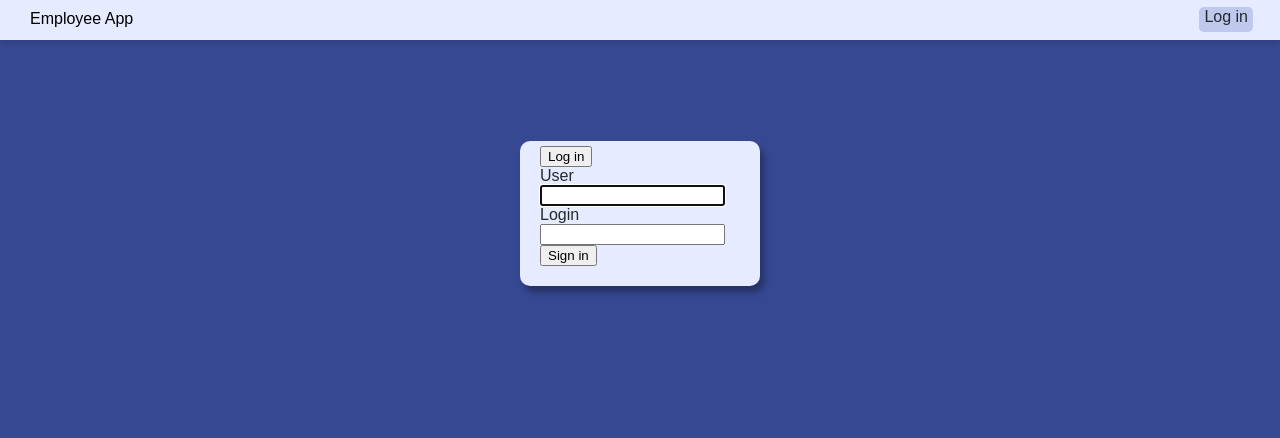
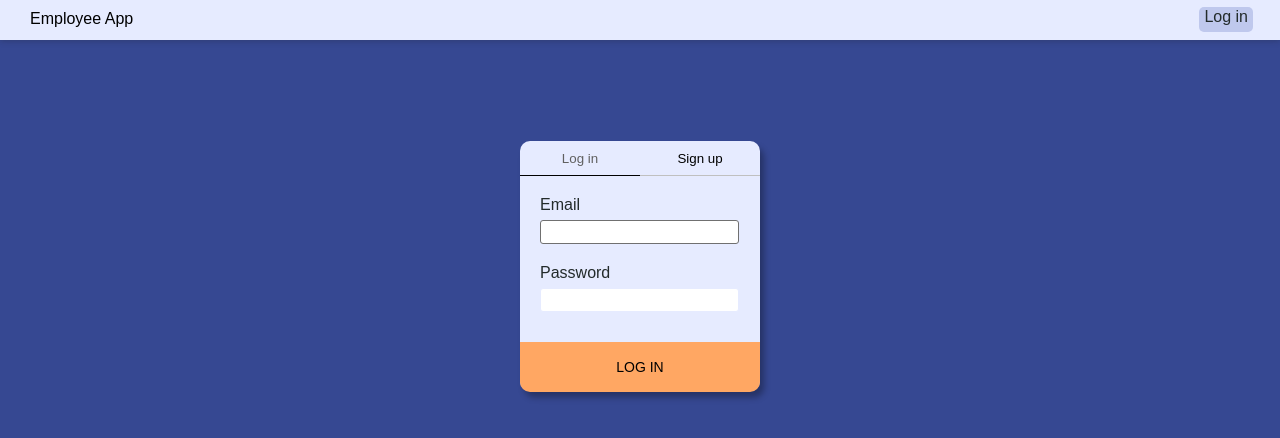
Before and after one commit to Jakub-T-Nowak/EmployeesApp, a React (Create React App) app: page /login in a window 1280 px wide. Shown: the top 438 px of the page. Built offline with nearby package versions, Linux system fonts and the light colour scheme; no server answers.

Commit message:
J-25: log in restyled and refactored

```diff
--- /dev/null
+++ b/jsconfig.json
@@ -0,0 +1,6 @@
+{
+    "compilerOptions": {
+      "baseUrl": "src"
+    },
+    "include": ["src"]
+  }
--- a/src/components/login/LogContainer.js
+++ b/src/components/login/LogContainer.js
@@ -1,14 +1,14 @@
 import React, { useContext } from "react";
-import { AuthContext } from "../../store/auth-store";
-import styles from "./LogIn.module.sass";
-import LogOut from "./LogOut";
-import LogIn from "./LogIn";
+import { AuthContext } from "store/auth-store";
+import styles from "./LogContainer.module.sass";
+import LogOut from "./logOut/LogOut";
+import LogIn from "./logIn/LogIn";
 
 const LogContainer = () => {
     const { isLogged, firstTime } = useContext(AuthContext);
 
     return (
-        <div className={styles.login}>
+        <div className={styles.container}>
             {!isLogged && <LogIn />}
             {isLogged && firstTime && (<div>{"You're succesfully logged in."}</div>)}
             {isLogged && <LogOut />}
--- /dev/null
+++ b/src/components/login/LogContainer.module.sass
@@ -0,0 +1,6 @@
+@import "../commonStyles/_background"
+
+.container
+    @include background
+    margin: 100px auto
+    width: 200px
--- a/src/components/login/LogIn.js
+++ /dev/null
@@ -1,50 +0,0 @@
-import React, { Fragment, useRef, useState, useContext } from "react";
-import { AuthContext } from "../../store/auth-store";
-import FirebaseAuthService from "../../FirebaseAuthService";
-import styles from "./LogIn.module.sass";
-
-const LogIn = () => {
-    const [log, setLog] = useState(false);
-    const { setFirstTime } = useContext(AuthContext);
-    const userNameRef = useRef();
-    const passwordRef = useRef();
-
-    const handleSubmit = event => {
-        event.preventDefault();
-
-        const userName = userNameRef.current.value;
-        const password = passwordRef.current.value;
-
-        const firebaseAction = log
-            ? FirebaseAuthService.loginUser
-            : FirebaseAuthService.registerUser;
-
-        firebaseAction(userName, password)
-            .then(userCredential => {
-                setFirstTime(true);
-                console.log(userCredential);
-            })
-            .catch(e => console.log(e.message));
-    };
-
-    const change = () => {
-        setLog(prev => !prev);
-    };
-
-    return (
-        <Fragment>
-            <button type="button" onClick={change}>
-                {!log ? "Log in" : "Sign in"}
-            </button>
-            <form onSubmit={handleSubmit}>
-                <label className={styles.login__label}>User</label>
-                <input type="text" ref={userNameRef} autoFocus />
-                <label>Login</label>
-                <input type="text" ref={passwordRef} />
-                <button type="submit">{log ? "Log in" : "Sign in"}</button>
-            </form>
-        </Fragment>
-    );
-};
-
-export default LogIn;
--- a/src/components/login/LogIn.module.sass
+++ /dev/null
@@ -1,20 +0,0 @@
-@import "../commonStyles/_background"
-@import "../commonStyles/colors"
-
-.login
-    @include background
-    margin: 100px auto
-    width: 200px
-
-    &__label
-        width: 100px
-
-.logout
-    height: 30px
-    width: 100%
-    margin-top: 15px
-    background-color:#bfc8ed
-    border-radius: 4px
-    border: none
-    &:hover
-        background-color: #8492c1
--- /dev/null
+++ b/src/components/login/logIn/LogIn.js
@@ -0,0 +1,70 @@
+import React, { Fragment, useRef, useState, useContext } from "react";
+import { AuthContext } from "store/auth-store";
+import FirebaseAuthService from "FirebaseAuthService";
+import LogInSwitcher from "../switcher/logInSwitcher";
+import styles from "./LogIn.module.sass";
+
+const LogIn = () => {
+    const [log, setLog] = useState(true);
+    const { setFirstTime } = useContext(AuthContext);
+    const userNameRef = useRef();
+    const passwordRef = useRef();
+
+    const handleSubmit = event => {
+        event.preventDefault();
+
+        const userName = userNameRef.current.value;
+        const password = passwordRef.current.value;
+
+        const firebaseAction = log
+            ? FirebaseAuthService.loginUser
+            : FirebaseAuthService.registerUser;
+
+        firebaseAction(userName, password)
+            .then(userCredential => {
+                setFirstTime(true);
+                console.log(userCredential);
+            })
+            .catch(e => console.log(e.message));
+    };
+
+    const LogInSwitchHandler = () => {
+        setLog(prev => !prev);
+    };
+
+    return (
+        <Fragment>
+            <LogInSwitcher log={log} onLogInSwtch={LogInSwitchHandler} />
+            <form className={styles.form} onSubmit={handleSubmit}>
+                <div className={styles['input-container']}>
+                    <label htmlFor="email">
+                        Email
+                    </label>
+                    <input
+                        className={styles.input}
+                        type="text"
+                        ref={userNameRef}
+                        name="email"
+                        autoFocus
+                    />
+                </div>
+                <div className={styles['input-container']}>
+                    <label htmlFor="password">
+                        Password
+                    </label>
+                    <input
+                        className={styles.input}
+                        type="text"
+                        ref={passwordRef}
+                        name="password"
+                    />
+                </div>
+                <button className={styles.button} type="submit">
+                    {log ? "LOG IN" : "SIGN UP FOR FREE"}
+                </button>
+            </form>
+        </Fragment>
+    );
+};
+
+export default LogIn;
--- /dev/null
+++ b/src/components/login/logIn/LogIn.module.sass
@@ -0,0 +1,36 @@
+@import "components/commonStyles/_background"
+@import "components/commonStyles/colors"
+
+.form
+    margin-bottom: -21px
+
+    .input-container
+        margin-top: 20px
+
+        .input
+            height: 12px
+            border-radius: 3px
+            border: 1px solid $card-background
+            padding: 5px 10px 5px 10px
+            margin-top: 6px
+            outline: none
+            transition: border 0.6s
+
+            &:focus
+                border: 1px solid rgb(112,112,112)
+
+    .button
+        width: calc(100% + 40px)
+        height: 50px
+        border: none
+        border-radius: 0 0 10px 10px
+        margin: 30px 0px 0px -20px !important
+        font-size: 14px
+        background-color: rgb(255, 167, 99)
+        transition: font-size 0.4s
+
+        &:hover
+            cursor: pointer
+            font-size: 16px
+        &:active
+            background-color: rgb(255, 129, 32)
--- a/src/components/login/LogOut.js
+++ b/src/components/login/logOut/LogOut.js
@@ -1,6 +1,6 @@
 import React from "react";
-import FirebaseAuthService from "../../FirebaseAuthService";
-import styles from "./LogIn.module.sass";
+import FirebaseAuthService from "FirebaseAuthService";
+import styles from "./LogOut.module.sass";
 
 const LogOut = () => {
     const logOut = () => {
--- /dev/null
+++ b/src/components/login/logOut/LogOut.module.sass
@@ -0,0 +1,9 @@
+.logout
+    height: 30px
+    width: 100%
+    margin-top: 15px
+    background-color:#bfc8ed
+    border-radius: 4px
+    border: none
+    &:hover
+        background-color: #8492c1
--- /dev/null
+++ b/src/components/login/switcher/LogInSwitcher.module.sass
@@ -0,0 +1,17 @@
+.container
+    margin: -5px -20px 10px -20px
+
+.button
+    border: none
+    background-color: transparent
+    color: black
+    height: 35px
+    width: 50%
+    border-bottom: 1px solid silver
+
+    &:hover
+        cursor: pointer
+    &:disabled
+        border-bottom: 1px solid black
+        color: #606060
+        cursor: default
--- /dev/null
+++ b/src/components/login/switcher/logInSwitcher.js
@@ -0,0 +1,26 @@
+import styles from "./LogInSwitcher.module.sass";
+
+const LogInSwitcher = ({log, onLogInSwtch}) => {
+    return (
+        <div className={styles.container}>
+            <button
+                className={styles.button}
+                type="button"
+                onClick={onLogInSwtch}
+                disabled={log}
+            >
+                Log in
+            </button>
+            <button
+                className={styles.button}
+                type="button"
+                onClick={onLogInSwtch}
+                disabled={!log}
+            >
+                Sign up
+            </button>
+        </div>
+    );
+};
+
+export default LogInSwitcher;
```
